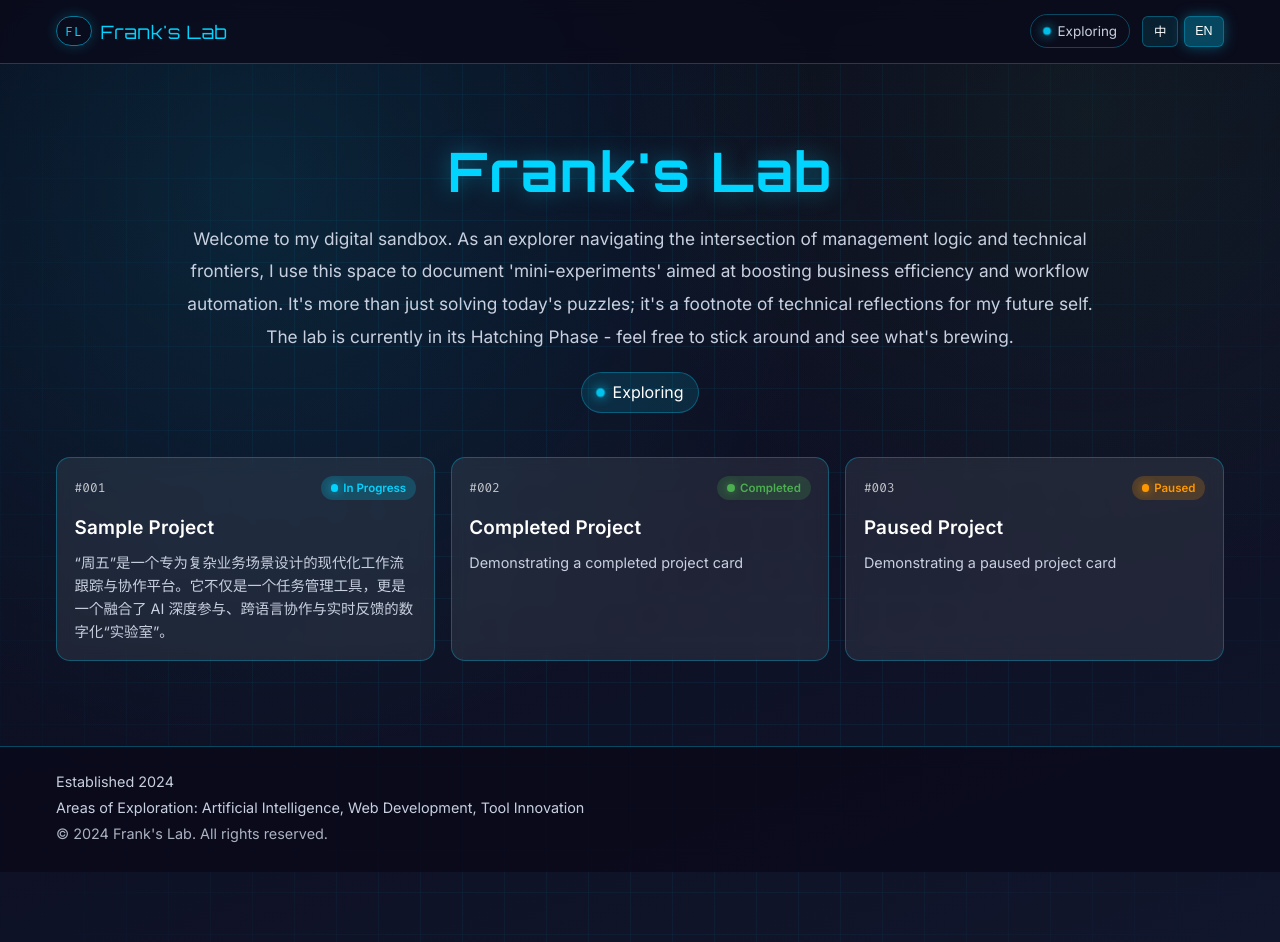
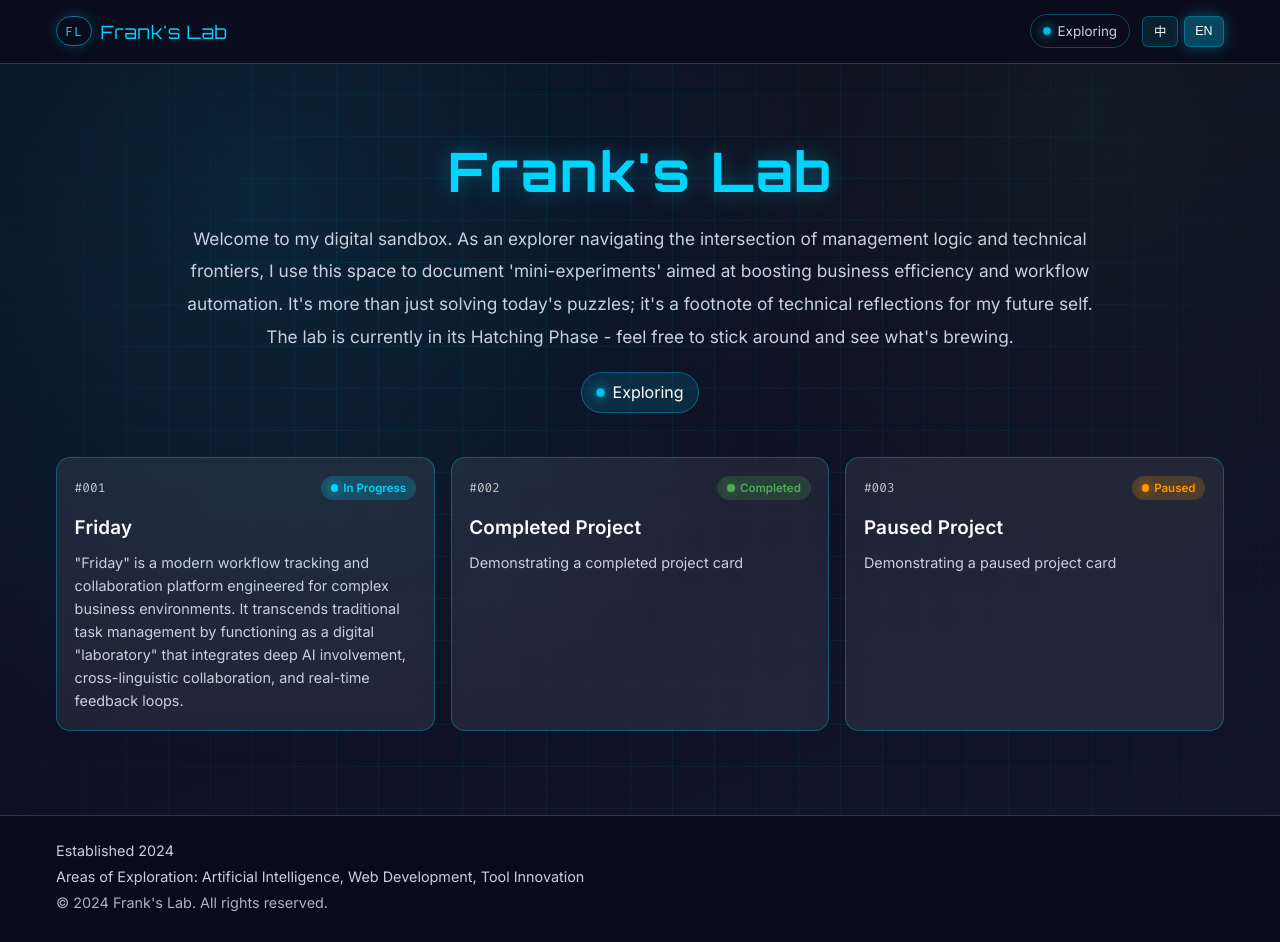
Before and after one commit to Frankatvan/frank-lab.github.io, a Jekyll site: the page built from index.html, in a window 1280 px wide and 942 px high. Built offline with Jekyll 4.4.1, drawn with Linux system fonts in a browser that asks for light colours; some of the changed lines change nothing that is shown.

Commit message:
fix: rename project 001 to Friday and escape i18n card attributes

```diff
--- a/_data/projects.yml
+++ b/_data/projects.yml
@@ -1,8 +1,8 @@
 projects:
   - id: "001"
     name:
-      zh: "示例项目"
-      en: "Sample Project"
+      zh: "周五"
+      en: "Friday"
     url: "https://friday.frankzh.top"
     status: "running"
     brief:
--- a/_layouts/home.html
+++ b/_layouts/home.html
@@ -41,16 +41,16 @@ title: "实验室控制台 | Lab Console"
       <h2
         class="project-name"
         data-project-name
-        data-name-zh="{{ project.name.zh }}"
-        data-name-en="{{ project.name.en }}"
+        data-name-zh="{{ project.name.zh | escape }}"
+        data-name-en="{{ project.name.en | escape }}"
       >
         {{ project.name.zh }}
       </h2>
       <p
         class="project-brief"
         data-project-brief
-        data-brief-zh="{{ project.brief.zh }}"
-        data-brief-en="{{ project.brief.en }}"
+        data-brief-zh="{{ project.brief.zh | escape }}"
+        data-brief-en="{{ project.brief.en | escape }}"
       >
         {{ project.brief.zh }}
       </p>
@@ -78,16 +78,16 @@ title: "实验室控制台 | Lab Console"
       <h2
         class="project-name"
         data-project-name
-        data-name-zh="{{ project.name.zh }}"
-        data-name-en="{{ project.name.en }}"
+        data-name-zh="{{ project.name.zh | escape }}"
+        data-name-en="{{ project.name.en | escape }}"
       >
         {{ project.name.zh }}
       </h2>
       <p
         class="project-brief"
         data-project-brief
-        data-brief-zh="{{ project.brief.zh }}"
-        data-brief-en="{{ project.brief.en }}"
+        data-brief-zh="{{ project.brief.zh | escape }}"
+        data-brief-en="{{ project.brief.en | escape }}"
       >
         {{ project.brief.zh }}
       </p>
```
